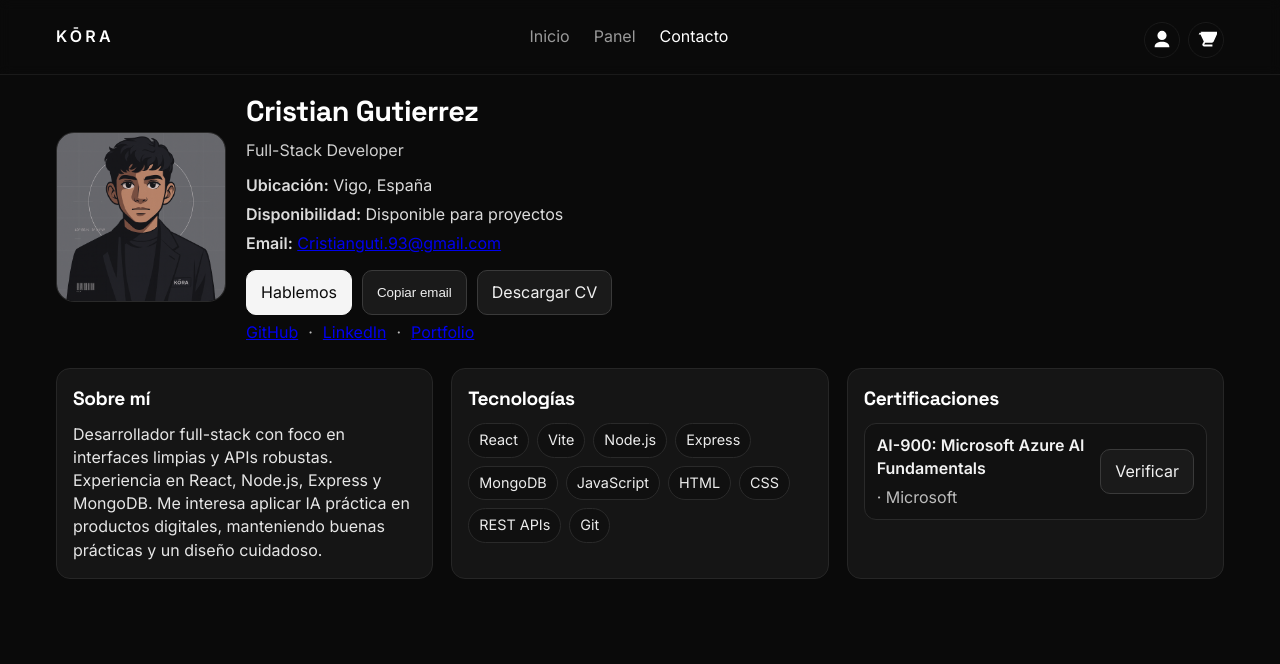
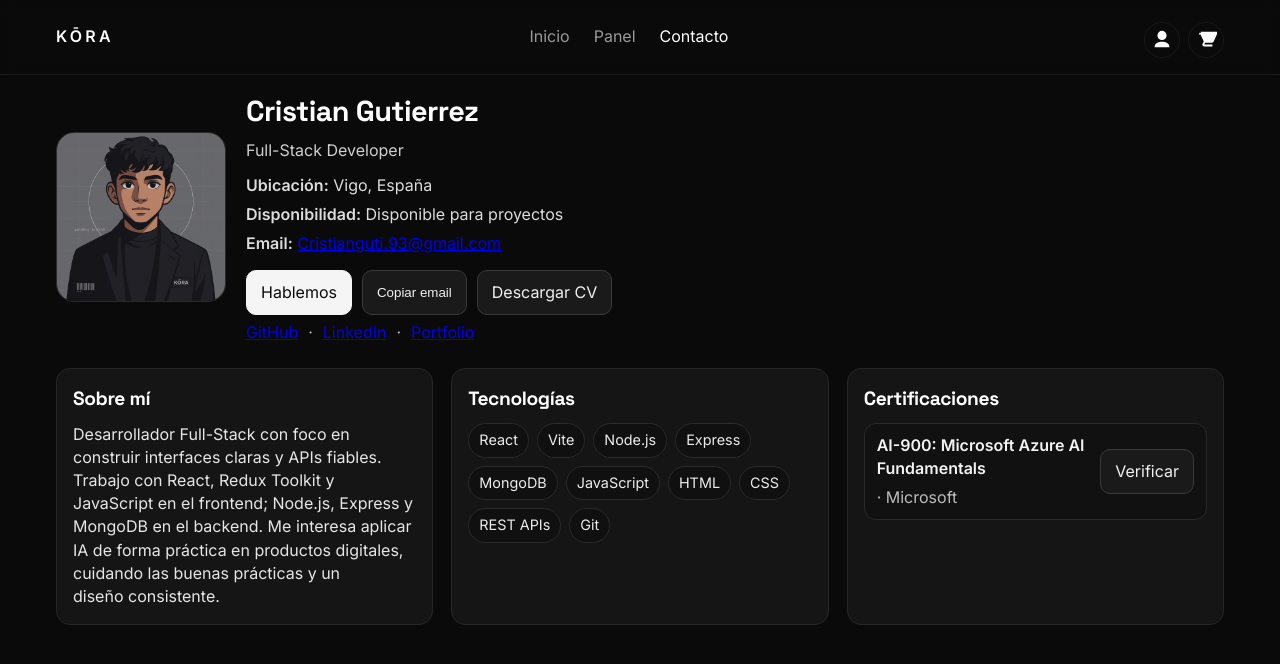
Before and after one commit to CristianGutierrezc/Proyecto5, a React (Vite) app in the folder frontend-react/: page /contacto in a window 1280 px wide. Shown: the top 664 px of the page. Built offline with nearby package versions, Linux system fonts and the light colour scheme.

Commit message:
sobre mi

```diff
--- a/frontend-react/src/pages/Contact.jsx
+++ b/frontend-react/src/pages/Contact.jsx
@@ -81,9 +81,7 @@ export default function Contact() {
         <article className="card">
           <h2 className="card__title">Sobre mí</h2>
           <p className="card__text">
-            Desarrollador full-stack con foco en interfaces limpias y APIs robustas.
-            Experiencia en React, Node.js, Express y MongoDB. Me interesa aplicar IA
-            práctica en productos digitales, manteniendo buenas prácticas y un diseño cuidadoso.
+            Desarrollador Full-Stack con foco en construir interfaces claras y APIs fiables. Trabajo con React, Redux Toolkit y JavaScript en el frontend; Node.js, Express y MongoDB en el backend. Me interesa aplicar IA de forma práctica en productos digitales, cuidando las buenas prácticas y un diseño consistente.
           </p>
         </article>
 
```
